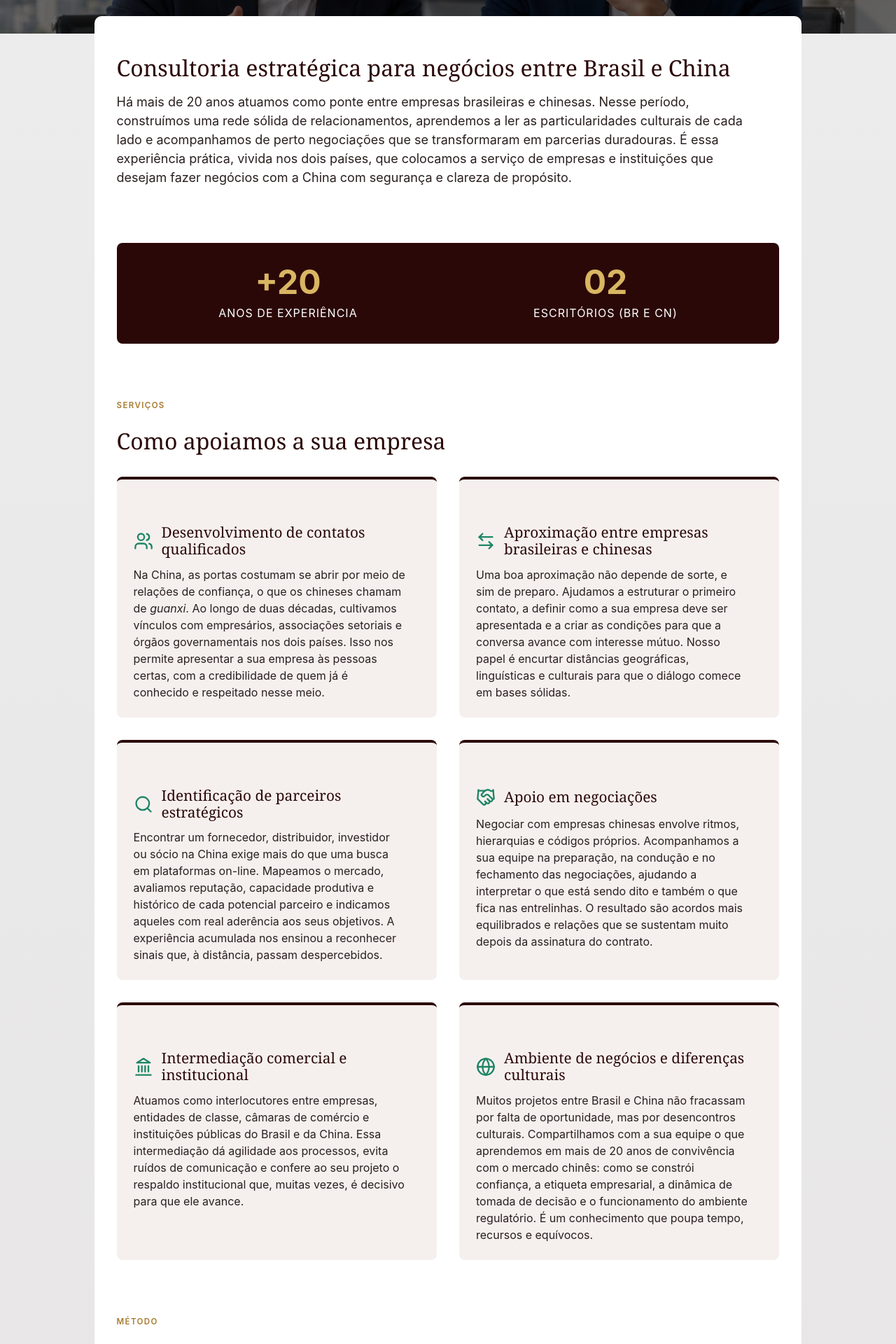
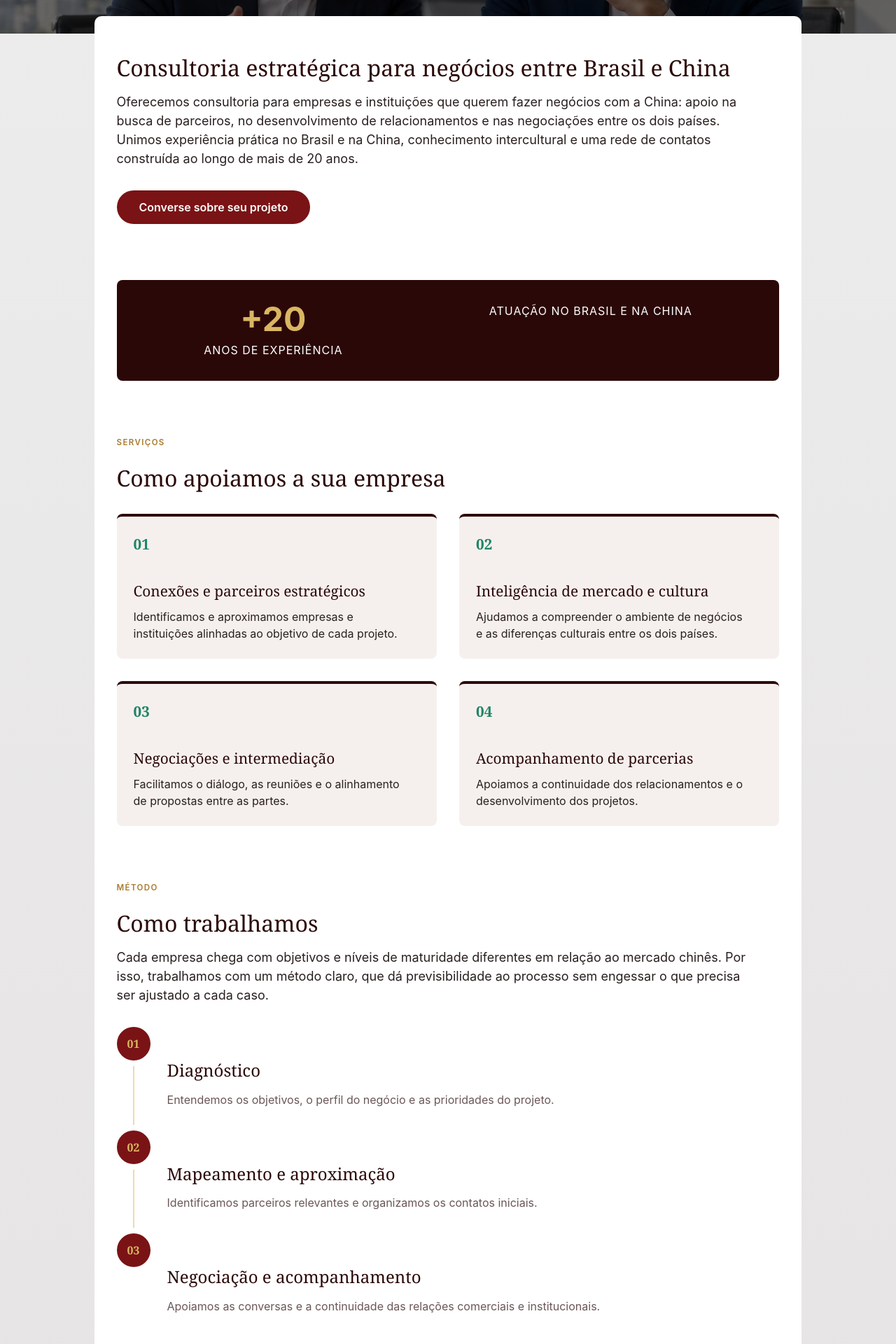
Before and after one commit to hugonorte/china-brasil-frontend, a Nuxt app: page /conexao-empresarial-estrategica/consultoria in a window 1280 px wide. Shown: the part 300-2220 px from the top of the page at 70% size. Built offline with nearby package versions, Linux system fonts and the light colour scheme.

Commit message:
content(consultoria): streamline services, method, FAQ and CTAs; fix 2017 visit date
Co-Authored-By: Claude Opus 5.5 <noreply@anthropic.com>

```diff
--- a/app/pages/conexao-empresarial-estrategica/consultoria/index.vue
+++ b/app/pages/conexao-empresarial-estrategica/consultoria/index.vue
@@ -24,28 +24,15 @@ const showPendingContent = import.meta.dev
 const methodSteps: MethodStep[] = [
   {
     title: 'Diagnóstico',
-    description:
-      'Entendemos os objetivos da sua empresa, o produto ou serviço envolvido, o estágio de internacionalização e as expectativas em relação ao mercado. É nesta etapa que definimos, juntos, o que significa sucesso para o projeto.',
+    description: 'Entendemos os objetivos, o perfil do negócio e as prioridades do projeto.',
   },
   {
-    title: 'Mapeamento e qualificação de parceiros',
-    description:
-      'Pesquisamos o mercado, identificamos potenciais parceiros e avaliamos a reputação, a capacidade e o histórico de cada um. Você recebe uma seleção criteriosa, e não uma lista genérica de contatos.',
+    title: 'Mapeamento e aproximação',
+    description: 'Identificamos parceiros relevantes e organizamos os contatos iniciais.',
   },
   {
-    title: 'Aproximação',
-    description:
-      'Preparamos a apresentação da sua empresa e conduzimos os primeiros contatos com os interlocutores certos, respeitando os códigos de relacionamento de cada cultura.',
-  },
-  {
-    title: 'Negociação',
-    description:
-      'Acompanhamos reuniões, visitas e rodadas de negociação, ajudando a interpretar posições, ajustar propostas e construir acordos equilibrados para os dois lados.',
-  },
-  {
-    title: 'Acompanhamento',
-    description:
-      'Depois do acordo fechado, seguimos ao lado da sua empresa na implementação e na gestão da relação, para que a parceria se mantenha sólida no longo prazo.',
+    title: 'Negociação e acompanhamento',
+    description: 'Apoiamos as conversas e a continuidade das relações comerciais e institucionais.',
   },
 ]
 
@@ -57,9 +44,9 @@ const experienceItems = [
     text: 'Ao longo de sua trajetória, o CCCB acumulou ampla experiência no acompanhamento de delegações oficiais e missões empresariais. Em 2008, durante os Jogos Olímpicos de Pequim, sua filial na capital chinesa prestou apoio integral ao Ministério do Esporte do Brasil, incluindo serviços de tradução, interpretação e suporte logístico.',
   },
   {
-    tag: '2018 · Pequim, Xangai e Hangzhou',
+    tag: '2017 · Pequim, Xangai e Hangzhou',
     title: 'Visitas oficiais de autoridades brasileiras',
-    text: 'O Centro também tem participado de diversas visitas oficiais de autoridades brasileiras à China. Em 2018, sua fundadora e diretora, Yuan Aiping, acompanhou o prefeito do Rio de Janeiro em uma visita oficial a cidades chinesas, incluindo Pequim, Xangai e Hangzhou.',
+    text: 'O Centro também tem participado de diversas visitas oficiais de autoridades brasileiras à China. Em novembro de 2017, sua fundadora e diretora, Yuan Aiping, acompanhou o prefeito do Rio de Janeiro em uma visita oficial a cidades chinesas, incluindo Pequim, Xangai e Hangzhou.',
   },
   {
     tag: 'Empresarial · Petróleo e gás',
@@ -107,9 +94,9 @@ const faqItems: FaqItem[] = [
       'Não. Muitas negociações são conduzidas em inglês ou com o apoio de intérpretes. O maior desafio costuma estar menos no idioma e mais nos códigos culturais: a forma de construir confiança, a hierarquia nas decisões e o que fica implícito nas conversas. É nesse ponto que o acompanhamento de quem conhece as duas culturas faz diferença.',
   },
   {
-    question: 'Como saber se um fornecedor ou parceiro chinês é confiável?',
+    question: 'Como vocês identificam parceiros confiáveis na China?',
     answer:
-      'A avaliação combina análise documental, verificação de reputação no mercado, histórico de operações e, sempre que possível, contato direto e visitas. Nossa rede de relacionamentos na China permite checar informações que dificilmente aparecem em plataformas on-line, o que reduz o risco de escolher o parceiro errado.',
+      'Com análise preliminar, referências e verificação de informações dentro do escopo contratado. Conforme o projeto, isso inclui análise documental, reputação no mercado, histórico de operações e, sempre que possível, contato direto e visitas. Nossa rede de relacionamentos na China permite checar informações que dificilmente aparecem em plataformas on-line, o que reduz o risco de escolher o parceiro errado.',
   },
   {
     question: 'Que tipo de empresa pode contratar a consultoria?',
@@ -117,26 +104,38 @@ const faqItems: FaqItem[] = [
       'Atendemos empresas de diferentes portes e segmentos, além de instituições e entidades de classe. Isso vale tanto para quem está dando os primeiros passos em direção à China quanto para quem já tem operações e deseja ampliá-las.',
   },
   {
-    question: 'A consultoria também atende empresas chinesas interessadas no Brasil?',
+    question: 'A consultoria atende empresas brasileiras e chinesas?',
     answer:
-      'Sim. Atuamos nos dois sentidos: apoiamos empresas brasileiras que buscam oportunidades na China e empresas chinesas que desejam investir, comprar ou estabelecer parcerias no Brasil.',
+      'Sim. Apoiamos projetos nos dois sentidos, conforme a necessidade de cada empresa: empresas brasileiras que buscam oportunidades na China e empresas chinesas que desejam investir, comprar ou estabelecer parcerias no Brasil.',
   },
   {
     question: 'Como começar um projeto com a consultoria?',
     answer:
       'O primeiro passo é uma conversa para entendermos os objetivos da sua empresa e o momento do projeto. A partir dela, indicamos o caminho mais adequado e o tipo de apoio necessário. Basta entrar em contato pela nossa página de contato.',
+    link: { text: 'página de contato', to: '/contato' },
   },
 ]
 
-// Mantenha esta lista igual aos títulos do grid de serviços: ela alimenta o JSON-LD (Service).
-const serviceNames = [
-  'Desenvolvimento de contatos qualificados',
-  'Aproximação entre empresas brasileiras e chinesas',
-  'Identificação de parceiros estratégicos',
-  'Apoio em negociações',
-  'Intermediação comercial e institucional',
-  'Ambiente de negócios e diferenças culturais',
+// Alimenta o grid de serviços e o JSON-LD (Service).
+const services = [
+  {
+    title: 'Conexões e parceiros estratégicos',
+    description: 'Identificamos e aproximamos empresas e instituições alinhadas ao objetivo de cada projeto.',
+  },
+  {
+    title: 'Inteligência de mercado e cultura',
+    description: 'Ajudamos a compreender o ambiente de negócios e as diferenças culturais entre os dois países.',
+  },
+  {
+    title: 'Negociações e intermediação',
+    description: 'Facilitamos o diálogo, as reuniões e o alinhamento de propostas entre as partes.',
+  },
+  {
+    title: 'Acompanhamento de parcerias',
+    description: 'Apoiamos a continuidade dos relacionamentos e o desenvolvimento dos projetos.',
+  },
 ]
+const serviceNames = services.map((service) => service.title)
 
 const siteUrl = useRequestURL().origin
 const pageUrl = `${siteUrl}/conexao-empresarial-estrategica/consultoria`
@@ -211,12 +210,12 @@ useHead({
       <section class="page-section page-section--intro" aria-labelledby="intro-title">
         <h2 id="intro-title">Consultoria estratégica para negócios entre Brasil e China</h2>
         <p class="page-section__lead">
-          Há mais de 20 anos atuamos como ponte entre empresas brasileiras e chinesas. Nesse período,
-          construímos uma rede sólida de relacionamentos, aprendemos a ler as particularidades culturais
-          de cada lado e acompanhamos de perto negociações que se transformaram em parcerias duradouras.
-          É essa experiência prática, vivida nos dois países, que colocamos a serviço de empresas e
-          instituições que desejam fazer negócios com a China com segurança e clareza de propósito.
+          Oferecemos consultoria para empresas e instituições que querem fazer negócios com a China:
+          apoio na busca de parceiros, no desenvolvimento de relacionamentos e nas negociações entre os
+          dois países. Unimos experiência prática no Brasil e na China, conhecimento intercultural e uma
+          rede de contatos construída ao longo de mais de 20 anos.
         </p>
+        <NuxtLink to="/contato" class="page-section__cta">Converse sobre seu projeto</NuxtLink>
       </section>
 
       <!-- 2. Métricas -->
@@ -228,8 +227,7 @@ useHead({
             <span class="metrics-banner__text">Anos de Experiência</span>
           </li>
           <li class="metrics-banner__item">
-            <span class="metrics-banner__number">02</span>
-            <span class="metrics-banner__text">Escritórios (BR e CN)</span>
+            <span class="metrics-banner__text">atuação no Brasil e na China</span>
           </li>
         </ul>
       </section>
@@ -239,83 +237,13 @@ useHead({
         <p class="text-caption">Serviços</p>
         <h2 id="services-title">Como apoiamos a sua empresa</h2>
 
-        <ul class="services-grid">
-          <li class="services-grid__item">
-            <h3>
-              <svg class="services-grid__icon" viewBox="0 0 24 24" fill="none" stroke="currentColor" stroke-width="2" stroke-linecap="round" stroke-linejoin="round" aria-hidden="true" focusable="false"><path d="M16 21v-2a4 4 0 0 0-4-4H6a4 4 0 0 0-4 4v2" /><circle cx="9" cy="7" r="4" /><path d="M22 21v-2a4 4 0 0 0-3-3.87" /><path d="M16 3.13a4 4 0 0 1 0 7.75" /></svg>
-              Desenvolvimento de contatos qualificados
-            </h3>
-            <p>
-              Na China, as portas costumam se abrir por meio de relações de confiança, o que os chineses
-              chamam de <em>guanxi</em>. Ao longo de duas décadas, cultivamos vínculos com empresários,
-              associações setoriais e órgãos governamentais nos dois países. Isso nos permite apresentar
-              a sua empresa às pessoas certas, com a credibilidade de quem já é conhecido e respeitado
-              nesse meio.
-            </p>
+        <ol class="services-grid">
+          <li v-for="(service, index) in services" :key="service.title" class="services-grid__item">
+            <span class="services-grid__number" aria-hidden="true">{{ String(index + 1).padStart(2, '0') }}</span>
+            <h3>{{ service.title }}</h3>
+            <p>{{ service.description }}</p>
           </li>
-          <li class="services-grid__item">
-            <h3>
-              <svg class="services-grid__icon" viewBox="0 0 24 24" fill="none" stroke="currentColor" stroke-width="2" stroke-linecap="round" stroke-linejoin="round" aria-hidden="true" focusable="false"><path d="M8 3 4 7l4 4" /><path d="M4 7h16" /><path d="m16 21 4-4-4-4" /><path d="M20 17H4" /></svg>
-              Aproximação entre empresas brasileiras e chinesas
-            </h3>
-            <p>
-              Uma boa aproximação não depende de sorte, e sim de preparo. Ajudamos a estruturar o primeiro
-              contato, a definir como a sua empresa deve ser apresentada e a criar as condições para que a
-              conversa avance com interesse mútuo. Nosso papel é encurtar distâncias geográficas,
-              linguísticas e culturais para que o diálogo comece em bases sólidas.
-            </p>
-          </li>
-          <li class="services-grid__item">
-            <h3>
-              <svg class="services-grid__icon" viewBox="0 0 24 24" fill="none" stroke="currentColor" stroke-width="2" stroke-linecap="round" stroke-linejoin="round" aria-hidden="true" focusable="false"><circle cx="11" cy="11" r="8" /><path d="m21 21-4.35-4.35" /></svg>
-              Identificação de parceiros estratégicos
-            </h3>
-            <p>
-              Encontrar um fornecedor, distribuidor, investidor ou sócio na China exige mais do que uma
-              busca em plataformas on-line. Mapeamos o mercado, avaliamos reputação, capacidade produtiva e
-              histórico de cada potencial parceiro e indicamos aqueles com real aderência aos seus
-              objetivos. A experiência acumulada nos ensinou a reconhecer sinais que, à distância, passam
-              despercebidos.
-            </p>
-          </li>
-          <li class="services-grid__item">
-            <h3>
-              <svg class="services-grid__icon" viewBox="0 0 24 24" fill="none" stroke="currentColor" stroke-width="2" stroke-linecap="round" stroke-linejoin="round" aria-hidden="true" focusable="false"><path d="m11 17 2 2a1 1 0 1 0 3-3" /><path d="m14 14 2.5 2.5a1 1 0 1 0 3-3l-3.88-3.88a3 3 0 0 0-4.24 0l-.88.88a1 1 0 1 1-3-3l2.81-2.81a5.79 5.79 0 0 1 7.06-.87l.47.28a2 2 0 0 0 1.42.25L21 4" /><path d="m21 3 1 11h-2" /><path d="M3 3 2 14l6.5 6.5a1 1 0 1 0 3-3" /><path d="M3 4h8" /></svg>
-              Apoio em negociações
-            </h3>
-            <p>
-              Negociar com empresas chinesas envolve ritmos, hierarquias e códigos próprios. Acompanhamos a
-              sua equipe na preparação, na condução e no fechamento das negociações, ajudando a interpretar
-              o que está sendo dito e também o que fica nas entrelinhas. O resultado são acordos mais
-              equilibrados e relações que se sustentam muito depois da assinatura do contrato.
-            </p>
-          </li>
-          <li class="services-grid__item">
-            <h3>
-              <svg class="services-grid__icon" viewBox="0 0 24 24" fill="none" stroke="currentColor" stroke-width="2" stroke-linecap="round" stroke-linejoin="round" aria-hidden="true" focusable="false"><path d="M3 22h18" /><path d="M6 18v-7" /><path d="M10 18v-7" /><path d="M14 18v-7" /><path d="M18 18v-7" /><path d="M12 2 20 7H4z" /></svg>
-              Intermediação comercial e institucional
-            </h3>
-            <p>
-              Atuamos como interlocutores entre empresas, entidades de classe, câmaras de comércio e
-              instituições públicas do Brasil e da China. Essa intermediação dá agilidade aos processos,
-              evita ruídos de comunicação e confere ao seu projeto o respaldo institucional que, muitas
-              vezes, é decisivo para que ele avance.
-            </p>
-          </li>
-          <li class="services-grid__item">
-            <h3>
-              <svg class="services-grid__icon" viewBox="0 0 24 24" fill="none" stroke="currentColor" stroke-width="2" stroke-linecap="round" stroke-linejoin="round" aria-hidden="true" focusable="false"><circle cx="12" cy="12" r="10" /><path d="M2 12h20" /><path d="M12 2a15.3 15.3 0 0 1 4 10 15.3 15.3 0 0 1-4 10 15.3 15.3 0 0 1-4-10 15.3 15.3 0 0 1 4-10z" /></svg>
-              Ambiente de negócios e diferenças culturais
-            </h3>
-            <p>
-              Muitos projetos entre Brasil e China não fracassam por falta de oportunidade, mas por
-              desencontros culturais. Compartilhamos com a sua equipe o que aprendemos em mais de 20 anos
-              de convivência com o mercado chinês: como se constrói confiança, a etiqueta empresarial, a
-              dinâmica de tomada de decisão e o funcionamento do ambiente regulatório. É um conhecimento que
-              poupa tempo, recursos e equívocos.
-            </p>
-          </li>
-        </ul>
+        </ol>
       </section>
 
       <!-- 4. Como trabalhamos -->
@@ -334,16 +262,18 @@ useHead({
       <section class="page-section experience" aria-labelledby="cases-title">
         <p class="text-caption">Experiência</p>
         <h2 id="cases-title">Assessoria e Intercâmbio China–Brasil</h2>
-        <p class="page-section__lead">
+        <div class="experience__intro">
+          <p class="page-section__lead experience__lead">
             O Centro Cultural China–Brasil Yuan Aiping (CCCB) oferece serviços de assessoria, consultoria e
             intermediação nas áreas cultural, institucional, educacional e empresarial, promovendo a cooperação e
             fortalecendo as relações entre o Brasil e a China.
           </p>
 
+          <!-- Registro histórico: a legenda data o evento para não sugerir parceria institucional vigente. -->
           <figure class="experience__figure">
             <img
               src="/img/consultoria/meeting01.avif"
-            alt="Yuan Aiping e comitiva brasileira reunidas com autoridades chinesas em encontro oficial na China"
+              alt="Yuan Aiping em encontro institucional em Xangai durante a visita oficial da delegação do Rio de Janeiro à China, em novembro de 2017"
               class="experience__image"
               width="1280"
               height="853"
@@ -351,10 +281,12 @@ useHead({
               decoding="async"
             />
             <figcaption class="experience__caption">
-            Encontro oficial com autoridades chinesas: o CCCB acompanha delegações e missões entre os dois
-            países.
+              <span class="experience__caption-meta">Novembro de 2017 | Xangai, China</span>
+              Encontro institucional durante a visita oficial da delegação do Rio de Janeiro à China, com
+              participação de Yuan Aiping.
             </figcaption>
           </figure>
+        </div>
 
         <ol class="experience__list">
           <li v-for="item in experienceItems" :key="item.title" class="experience__item">
@@ -412,15 +344,10 @@ useHead({
 
       <!-- 9. CTA -->
       <section class="cta-section" aria-labelledby="cta-title">
-        <h2 id="cta-title">Por que contar com a nossa consultoria</h2>
+        <h2 id="cta-title">Vamos conversar sobre seu projeto?</h2>
         <p>
-          Fazer negócios com a China é uma decisão estratégica que pede conhecimento de causa. Reunimos
-          mais de duas décadas de experiência, uma rede de contatos construída com tempo e cuidado e a
-          compreensão profunda de duas culturas empresariais muito distintas.
-        </p>
-        <p>
-          Se a sua empresa quer iniciar ou ampliar a presença no mercado chinês, ou atrair parceiros
-          chineses para o Brasil, estamos prontos para conversar.
+          Conte-nos sua necessidade de negócios entre Brasil e China. Vamos avaliar juntos o caminho mais
+          adequado.
         </p>
         <NuxtLink to="/contato" class="cta-section__button">Falar com um consultor</NuxtLink>
       </section>
@@ -428,6 +355,23 @@ useHead({
 </template>
 
 <style lang="scss" scoped>
+// Botão de CTA compartilhado pela introdução e pela seção final.
+%cta-button {
+  display: inline-block;
+  background-color: $red-900;
+  color: $white !important;
+  padding: $space-3 $space-8;
+  border-radius: $radius-pill;
+  font-weight: $weight-semibold;
+  text-decoration: none;
+  transition: background-color 0.3s ease;
+
+  &:hover {
+    background-color: $red-950;
+    text-decoration: none;
+  }
+}
+
 .page-section {
   margin-bottom: $space-16;
 
@@ -452,6 +396,11 @@ useHead({
     margin-bottom: 0;
   }
 
+  &__cta {
+    @extend %cta-button;
+    margin-top: $space-8;
+  }
+
   &__subtitle {
     margin-top: $space-12;
     margin-bottom: $space-6;
@@ -465,12 +414,24 @@ useHead({
 }
 
 .experience {
+  // Texto à esquerda e foto reduzida (~40% da largura) à direita.
+  &__intro {
+    display: grid;
+    gap: $space-8;
+    margin-bottom: $space-10;
+
+    @include respond-to(md) {
+      grid-template-columns: minmax(0, 3fr) minmax(0, 2fr);
+      align-items: start;
+    }
+  }
+
+  & &__lead {
+    margin-bottom: 0;
+  }
+
   &__figure {
-    position: relative;
-    margin: 0 0 $space-10;
-    overflow: hidden;
-    border-radius: $radius-xl;
-    box-shadow: $shadow-card;
+    margin: 0;
   }
 
   &__image {
@@ -479,25 +440,26 @@ useHead({
     height: auto;
     aspect-ratio: 3 / 2;
     object-fit: cover;
+    border-radius: $radius-lg;
+    box-shadow: $shadow-card;
   }
 
   &__caption {
-    padding: $space-4 $space-6;
-    background-color: $color-dark-section;
-    color: rgba($white, 0.85);
-    font-size: $font-size-body-sm;
+    margin-top: $space-3;
+    padding-left: $space-3;
+    border-left: 3px solid $gold-500;
+    color: $color-muted-text;
+    font-size: $font-size-caption;
     line-height: 1.5;
+  }
 
-    @include respond-to(md) {
-      position: absolute;
-      right: $space-6;
-      bottom: $space-6;
-      max-width: 340px;
-      border-left: 3px solid $gold-500;
-      border-radius: $radius-md;
-      background-color: rgba($red-950, 0.88);
-      backdrop-filter: blur(4px);
-    }
+  &__caption-meta {
+    display: block;
+    margin-bottom: $space-1;
+    color: $gold-700;
+    font-weight: $weight-semibold;
+    letter-spacing: 0.08em;
+    text-transform: uppercase;
   }
 
   &__list {
@@ -562,6 +524,8 @@ useHead({
   display: grid;
   gap: $space-8;
   margin-top: $space-8;
+  padding: 0;
+  list-style: none;
 
   @include respond-to(md) {
     grid-template-columns: repeat(2, 1fr);
@@ -574,20 +538,20 @@ useHead({
     border-top: 4px solid $red-950;
 
     h3 {
-      display: flex;
-      align-items: center;
-      gap: $space-3;
       margin-bottom: $space-3;
       font-size: $font-size-heading-md;
       color: $color-heading-text;
     }
   }
 
-  &__icon {
-    width: 28px;
-    height: 28px;
+  &__number {
+    display: block;
+    margin-bottom: $space-2;
     color: $jade-600;
-    flex-shrink: 0;
+    font-family: $font-display;
+    font-size: $font-size-heading-md;
+    font-weight: $weight-semibold;
+    font-variant-numeric: tabular-nums;
   }
 }
 
@@ -664,19 +628,7 @@ useHead({
   }
 
   &__button {
-    display: inline-block;
-    background-color: $red-900;
-    color: $white !important;
-    padding: $space-3 $space-8;
-    border-radius: $radius-pill;
-    font-weight: $weight-semibold;
-    text-decoration: none;
-    transition: background-color 0.3s ease;
-
-    &:hover {
-      background-color: $red-950;
-      text-decoration: none;
-    }
+    @extend %cta-button;
   }
 }
 </style>
```
Lines whose indentation alone changed are shown as unchanged.
